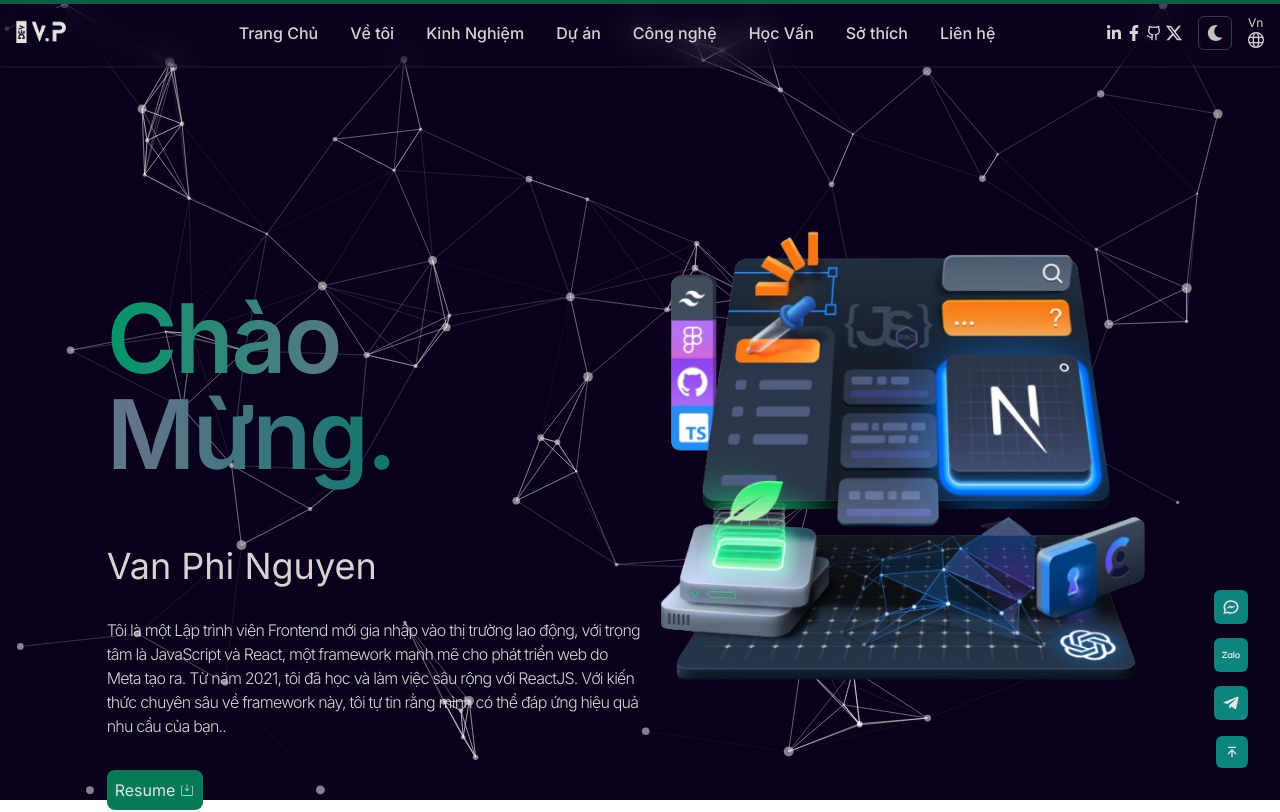
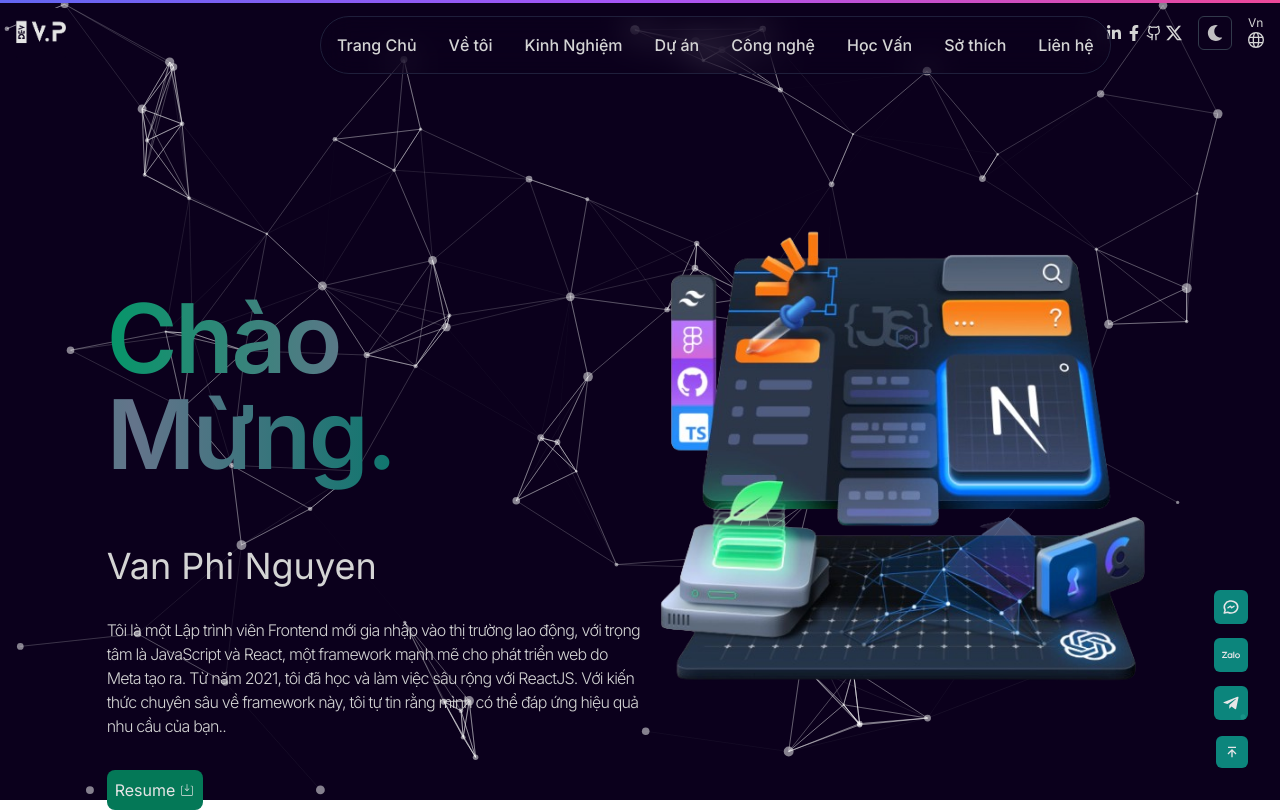
Before and after one commit to NguyenVanPhi92/Portfolio-2024, a React (Vite) app: page / in a window 1280 px wide. Shown: the top 812 px of the page. Built offline with nearby package versions, Linux system fonts and the light colour scheme.

Commit message:
fix header

```diff
--- a/src/components/Contact.jsx
+++ b/src/components/Contact.jsx
@@ -6,7 +6,7 @@ import { IoMdPhonePortrait } from 'react-icons/io'
 
 const ContactComponent = () => {
   return (
-    <div className='' id='8'>
+    <div className='text-[12px] md:text-[16px]' id='8'>
       <TitleComponents title='Get in touch' />
       <div className='flex items-center justify-center gap-6 mb-8 tracking-tighter dark:text-neutral-400 text-neutral-700'>
         <div className='flex items-center gap-2'>
--- a/src/components/Header.jsx
+++ b/src/components/Header.jsx
@@ -1,4 +1,4 @@
-import { useContext } from 'react'
+import { useContext, useState } from 'react'
 import { useTranslation } from 'react-i18next'
 import { BsTwitterX } from 'react-icons/bs'
 import { FaFacebookF, FaLinkedinIn } from 'react-icons/fa'
@@ -10,31 +10,31 @@ import logoLight from '../assets/pic/logos/logo-light.png'
 import { MyContext } from '../contexts/app.context'
 import DarkModeComponent from './DarkMode'
 import MultilingualComponent from './Multilingual'
+import { IoClose } from 'react-icons/io5'
 
 const HeaderComponent = () => {
   const { darkMode: theme } = useContext(MyContext)
   const { t } = useTranslation('navbar')
+  const [showNav, setShowNav] = useState(false)
 
   return (
-    <header className='px-4 w-full z-20 header top-0 start-0 border-b dark:border-none backdrop-blur-lg shadow-sm dark:shadow-[#1f1f3b]'>
+    <header className='w-full px-4 header'>
       <div className='flex flex-wrap items-center justify-between mx-auto header-wrapper'>
         {/* logo */}
-        <div className='flex items-center flex-shrink-0 logo'>
-          <h2 className='font-mono text-3xl font-bold tracking-tight text-transparent bg-gradient-to-r from-emerald-600 via-slate-500 to-teal-700 bg-clip-text w-28'>
+        <div className='logo'>
           <img
             src={theme === 'dark' ? logoDark : logoLight}
             alt='logo'
             width={50}
             className='rounded-sm cursor-pointer img'
           />
-          </h2>
           <div className='menu-icon'>
-            <MdOutlineMenu />
+            <MdOutlineMenu onClick={() => setShowNav((value) => !value)} />
           </div>
         </div>
 
         {/* Icons */}
-        <div className='flex header-wrapper__icons justify-center items-center md:order-2 space-x-3 md:space-x-0 rtl:space-x-reverse text-[16px] gap-[2px]'>
+        <div className='flex header-wrapper__icons justify-center items-center md:order-2 space-x-3 md:space-x-0 text-[16px] gap-[2px]'>
           <div className='flex gap-1 mr-8 icons_social text-neutral-700 dark:text-neutral-300'>
             <a href='https://www.linkedin.com/in/phinguyen98/' target='_blank'>
               <FaLinkedinIn className='cursor-pointer hover:text-teal-500' />
@@ -56,9 +56,9 @@ const HeaderComponent = () => {
           </div>
         </div>
 
-        {/* Menu */}
+        {/* Menu PC */}
         <nav
-          className='items-center justify-between hidden w-full header-wrapper__menu md:flex md:w-auto md:order-1'
+          className='items-center border border-[#e5e5e5] dark:border-[#1f1f3b] z-50 rounded-full fixed top-4 p-4 left-[25%] backdrop-blur-lg shadow-sm justify-between hidden w-full header-wrapper__menu md:flex md:w-auto md:order-1'
           id='navbar-sticky'
         >
           <ul className='flex flex-col p-4 mt-4 font-medium border rounded-lg md:p-0 md:space-x-4 xl:space-x-8 xl:rtl:space-x-reverse md:flex-row md:mt-0 md:border-0'>
@@ -79,125 +79,41 @@ const HeaderComponent = () => {
                 >
                   {item.title}
                 </Link>
-                <p className='absolute w-full h-[1px] bg-slate-600 scale-x-0 group-hover:scale-x-100 transition-transform ease-linear'></p>
+                <p className='absolute w-full h-[1px] bg-gradient-to-r from-blue-600 to-[#11926E] to-50% scale-x-0 group-hover:scale-x-100 transition-transform ease-linear'></p>
               </li>
             ))}
+          </ul>
+        </nav>
 
-            {/*
-            <li className='relative cursor-pointer group'>
+        {/* Menu Mobile */}
+        <nav
+          className={`fixed top-0 duration-300 left-0 z-50 h-full xl:hidden dark:shadow-[#171737] shadow-sm backdrop-blur-lg ${
+            showNav ? 'translate-x-[0%]' : '-translate-x-[100%]'
+          }`}
+        >
+          <p className='absolute top-0 right-0 p-2 cursor-pointer' onClick={() => setShowNav((value) => !value)}>
+            <IoClose />
+          </p>
+          <ul className='px-4 mt-4'>
+            {t('navbar_translate', {
+              returnObjects: true
+            }).map((item, index) => (
+              <li className='cursor-pointer group' key={index}>
                 <Link
                   activeClass='active'
                   spy={true}
                   smooth={true}
                   offset={-120}
                   duration={500}
-                //   onSetActive={handleSetActive}
-                to='about'
-                className='block px-2 py-2 rounded md:bg-transparent md:p-0 dark:text-neutral-300 text-neutral-700'
+                  to={item.path}
+                  className='block px-4 py-2 rounded md:bg-transparent md:p-0 dark:text-neutral-300 text-neutral-700'
                   aria-current='pag'
                 >
-                {t('navbar_translate.about')}
+                  {item.title}
+                  <p className='absolute w-[50%] h-[1px] bg-gradient-to-r from-blue-600 to-[#11926E] to-50% scale-x-0 group-hover:scale-x-100 transition-transform ease-linear'></p>
                 </Link>
-              <p className='absolute w-full h-[1px] bg-slate-600 scale-x-0 group-hover:scale-x-100 transition-transform ease-linear'></p>
               </li>
-            <li className='relative cursor-pointer group'>
-              <Link
-                activeClass='active'
-                spy={true}
-                smooth={true}
-                offset={-120}
-                duration={500}
-                //   onSetActive={handleSetActive}
-                to='experience'
-                className='block px-2 py-2 rounded md:bg-transparent md:p-0 dark:text-neutral-300 text-neutral-700'
-                aria-current='pag'
-              >
-                {t('navbar_translate.experience')}
-              </Link>
-              <p className='absolute w-full h-[1px] bg-slate-600 scale-x-0 group-hover:scale-x-100 transition-transform ease-linear'></p>
-            </li>
-            <li className='relative cursor-pointer group'>
-              <Link
-                activeClass='active'
-                spy={true}
-                smooth={true}
-                offset={-120}
-                duration={500}
-                //   onSetActive={handleSetActive}
-                to='projects'
-                className='block px-2 py-2 rounded md:bg-transparent md:p-0 dark:text-neutral-300 text-neutral-700'
-                aria-current='pag'
-              >
-                {t('navbar_translate.project')}
-              </Link>
-              <p className='absolute w-full h-[1px] bg-slate-600 scale-x-0 group-hover:scale-x-100 transition-transform ease-linear'></p>
-            </li>
-            <li className='relative cursor-pointer group'>
-              <Link
-                activeClass='active'
-                spy={true}
-                smooth={true}
-                offset={-120}
-                duration={500}
-                //   onSetActive={handleSetActive}
-                to='technology'
-                className='block px-2 py-2 rounded md:bg-transparent md:p-0 dark:text-neutral-300 text-neutral-700'
-                aria-current='pag'
-              >
-                {t('navbar_translate.technologies')}
-              </Link>
-              <p className='absolute w-full h-[1px] bg-slate-600 scale-x-0 group-hover:scale-x-100 transition-transform ease-linear'></p>
-            </li>
-
-            <li className='relative cursor-pointer group'>
-              <Link
-                activeClass='active'
-                spy={true}
-                smooth={true}
-                offset={-120}
-                duration={500}
-                //   onSetActive={handleSetActive}
-                to='education'
-                className='block px-2 py-2 rounded md:bg-transparent md:p-0 dark:text-neutral-300 text-neutral-700'
-                aria-current='pag'
-              >
-                {t('navbar_translate.education')}
-              </Link>
-              <p className='absolute w-full h-[1px] bg-slate-600 scale-x-0 group-hover:scale-x-100 transition-transform ease-linear'></p>
-            </li>
-            <li className='relative cursor-pointer group'>
-              <Link
-                activeClass='active'
-                spy={true}
-                smooth={true}
-                offset={-120}
-                duration={500}
-                //   onSetActive={handleSetActive}
-                to='interest'
-                className='block px-2 py-2 rounded md:bg-transparent md:p-0 dark:text-neutral-300 text-neutral-700'
-                aria-current='pag'
-              >
-                {t('navbar_translate.interest')}
-              </Link>
-              <p className='absolute w-full h-[1px] bg-slate-600 scale-x-0 group-hover:scale-x-100 transition-transform ease-linear'></p>
-            </li>
-
-            <li className='relative cursor-pointer group'>
-              <Link
-                activeClass='active'
-                spy={true}
-                smooth={true}
-                offset={-120}
-                duration={500}
-                //   onSetActive={handleSetActive}
-                to='contact'
-                className='block px-2 py-2 rounded md:bg-transparent md:p-0 dark:text-neutral-300 text-neutral-700'
-                aria-current='pag'
-              >
-                {t('navbar_translate.contact')}
-              </Link>
-              <p className='absolute w-full h-[1px] bg-slate-600 scale-x-0 group-hover:scale-x-100 transition-transform ease-linear'></p>
-            </li> */}
+            ))}
           </ul>
         </nav>
       </div>
--- a/src/components/TheEnd.jsx
+++ b/src/components/TheEnd.jsx
@@ -1,6 +1,6 @@
 const TheEndComponent = () => {
   return (
-    <div className='mt-2 mb-4 italic text-center dark:text-neutral-400 text-neutral-700'>
+    <div className='mt-2 mb-4 text-[10px] md:text-[16px] italic text-center dark:text-neutral-400 text-neutral-700'>
       Finally, I'd want to say Thank You for taking your time to review my CV. "You're a flower on earth, let's make
       your life beautiful and meaningful!"
       <p className='text-[12px] font-normal'>Copyright © 2024 FinD</p>
--- a/src/pages/index.jsx
+++ b/src/pages/index.jsx
@@ -27,16 +27,11 @@ export default function MyPage() {
         e.preventDefault()
         alert('Không được sao chép văn bản này!')
       }}
-      className='overflow-hidden antialiased select-none text-neutral-300 selection:text-white selection:bg-green-800'
+      className='overflow-hidden antialiased select-none text-neutral-300 selection:text-white'
     >
-      {/* background web */}
-      {/* <div className='fixed top-0 w-full h-full -z-10'>
-              <div className='absolute top-0 z-[-2] h-screen w-screen dark:bg-[#0B001C] '></div>
-          </div> */}
-
       {/* animation progress */}
       <motion.div
-        className='fixed top-0 left-0 right-0 z-30 h-1 bg-emerald-600 dark:bg-emerald-800'
+        className='fixed top-0 left-0 right-0 z-30 h-[3px] bg-gradient-to-r from-indigo-500 via-purple-500 to-pink-500'
         style={{ scaleX, transformOrigin: '0%' }}
       />
 
```
Lines whose indentation alone changed are shown as unchanged.
